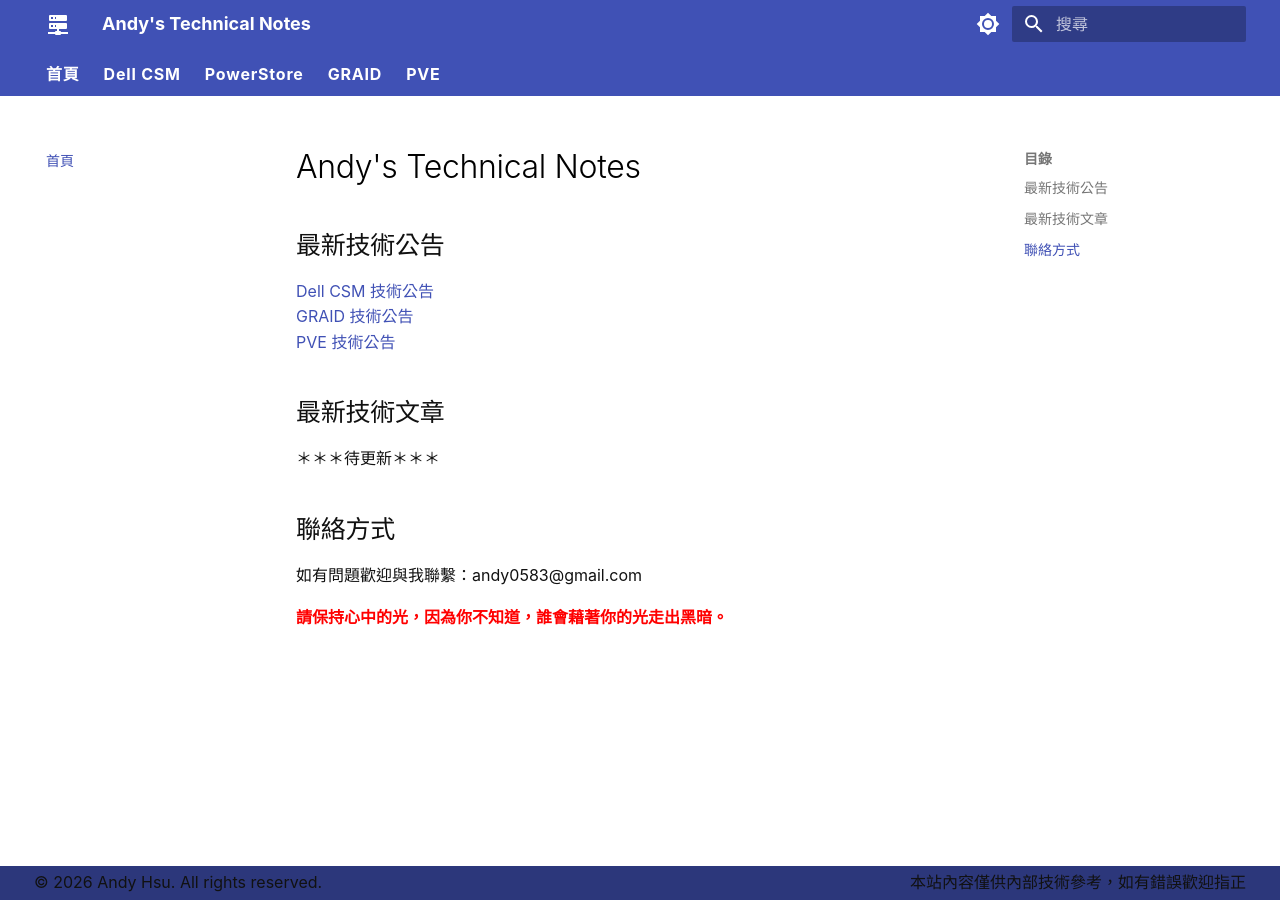
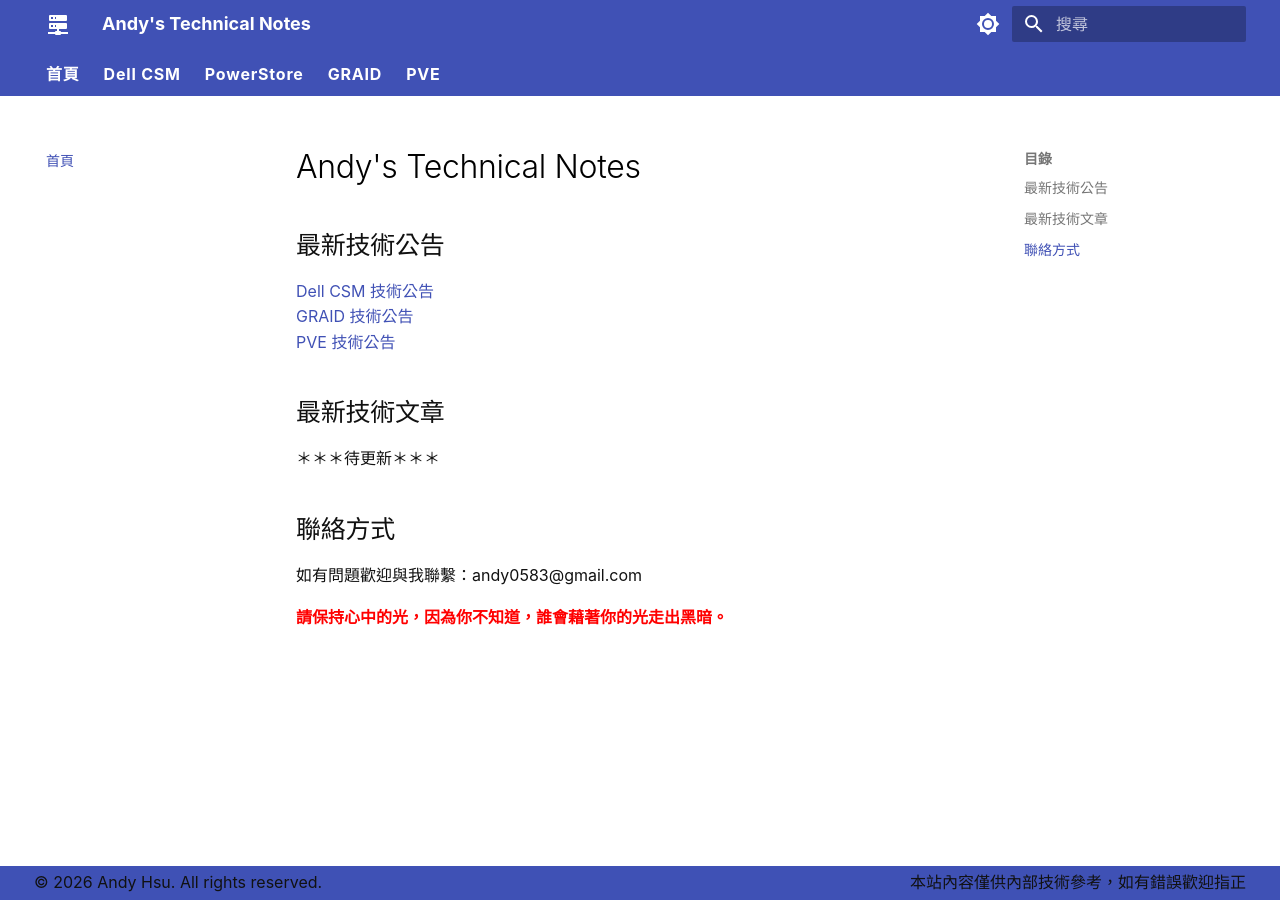
Before and after one commit to Andy0583/Metaage, an MkDocs documentation site: the page built from docs/index.md, in a window 1280 px wide. Built offline with MkDocs 1.6.1 and Material for MkDocs 9.7.7, drawn with Linux system fonts in a browser that asks for light colours.

Commit message:
Update extra.css

```diff
--- a/docs/overrides/extra.css
+++ b/docs/overrides/extra.css
@@ -18,8 +18,9 @@ body, .md-typeset {
   line-height: 1.6;
   overflow: visible;
 }
-.md-footer {
-  background-color: var(--md-primary-fg-color);
+.md-footer,
+.md-footer-meta {
+  background-color: #3f51b5 !important;
 }
 
 .md-footer-copyright,
```
